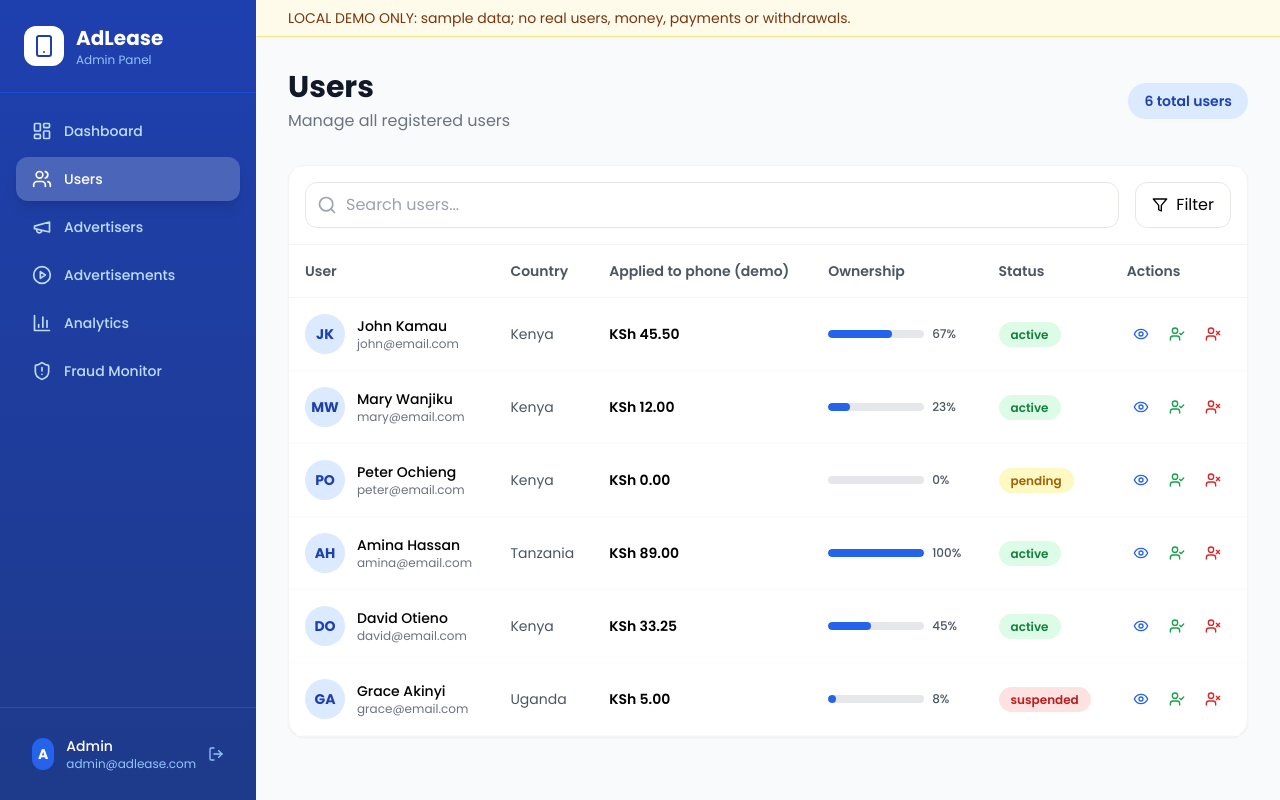
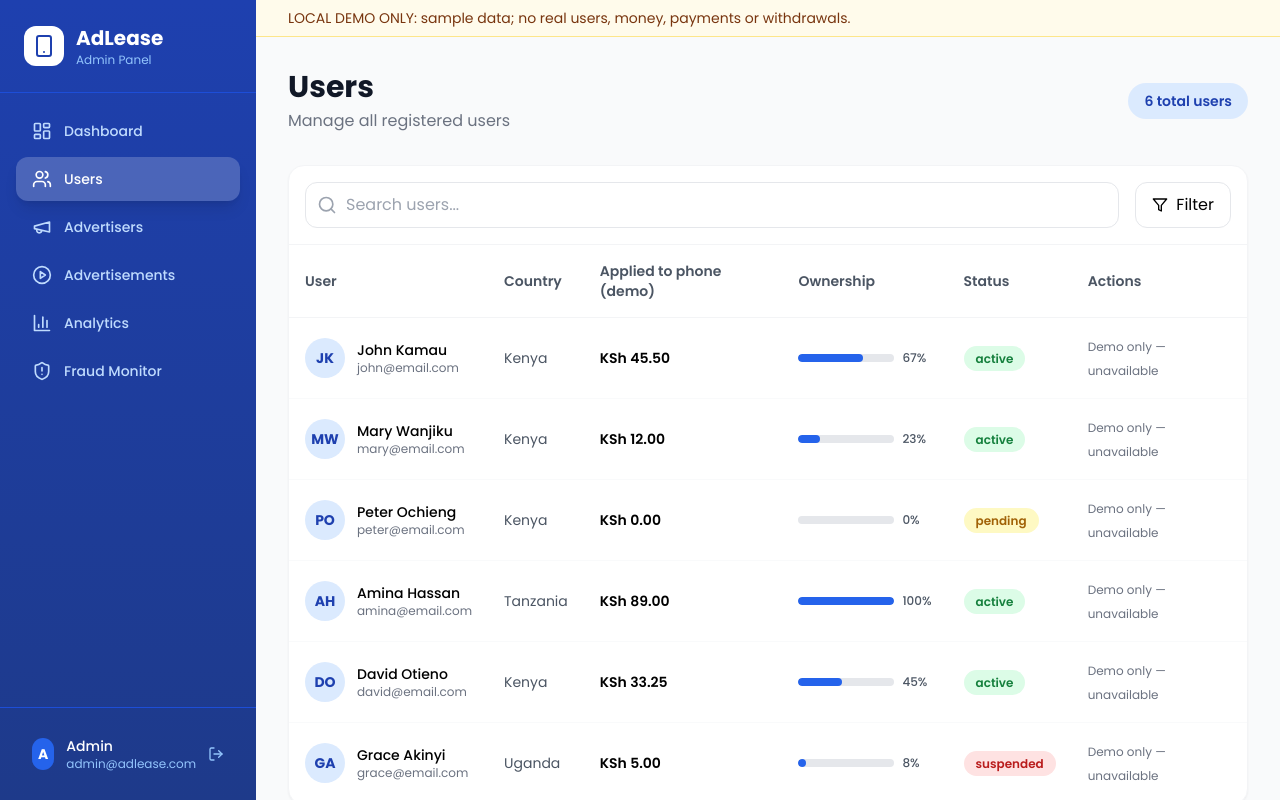
Before and after one commit to murithiian24-Avaru/Ian-Ndung-u-Muriithi, a React (Vite) app in the folder adlease/admin-dashboard/: page / in a window 1280 px wide. Both pictures are taken after a click on the button "Users". Built offline with nearby package versions, Linux system fonts and the light colour scheme.

Commit message:
Remove misleading admin user action controls

```diff
--- a/adlease/admin-dashboard/src/pages/UsersPage.jsx
+++ b/adlease/admin-dashboard/src/pages/UsersPage.jsx
@@ -1,5 +1,5 @@
 import React, { useState } from 'react'
-import { Search, Filter, MoreVertical, UserCheck, UserX, Eye } from 'lucide-react'
+import { Search, Filter } from 'lucide-react'
 
 const sampleUsers = [
   { id: 1, name: 'John Kamau', email: 'john@email.com', phone: '+254711222333', country: 'Kenya', balance: 45.50, ownership: 67, verified: true, status: 'active' },
@@ -95,17 +95,7 @@ export default function UsersPage() {
                     </span>
                   </td>
                   <td className="p-4">
-                    <div className="flex items-center gap-2">
-                      <button className="p-1.5 hover:bg-blue-50 rounded-lg" title="View">
-                        <Eye className="w-4 h-4 text-blue-600" />
-                      </button>
-                      <button className="p-1.5 hover:bg-green-50 rounded-lg" title="Verify">
-                        <UserCheck className="w-4 h-4 text-green-600" />
-                      </button>
-                      <button className="p-1.5 hover:bg-red-50 rounded-lg" title="Suspend">
-                        <UserX className="w-4 h-4 text-red-600" />
-                      </button>
-                    </div>
+                    <span className="text-xs text-gray-500">Demo only — unavailable</span>
                   </td>
                 </tr>
               ))}
```
